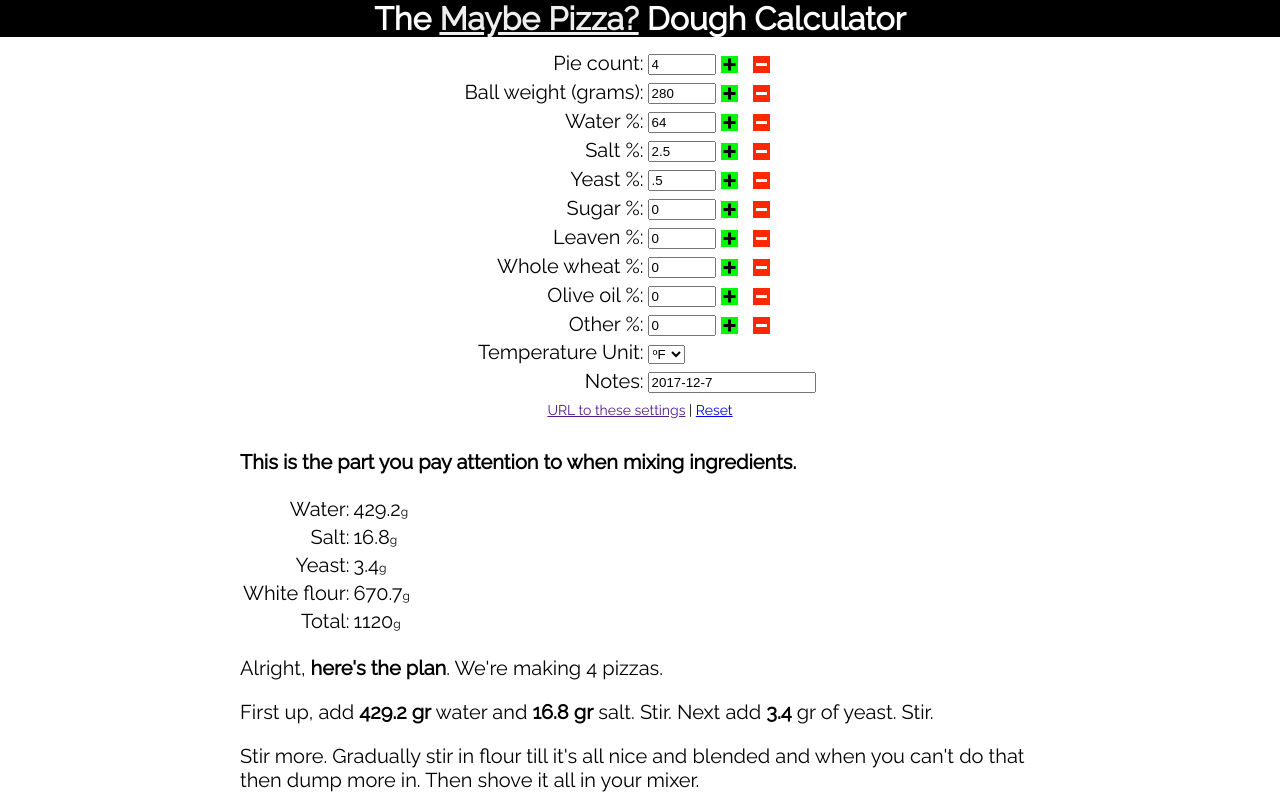
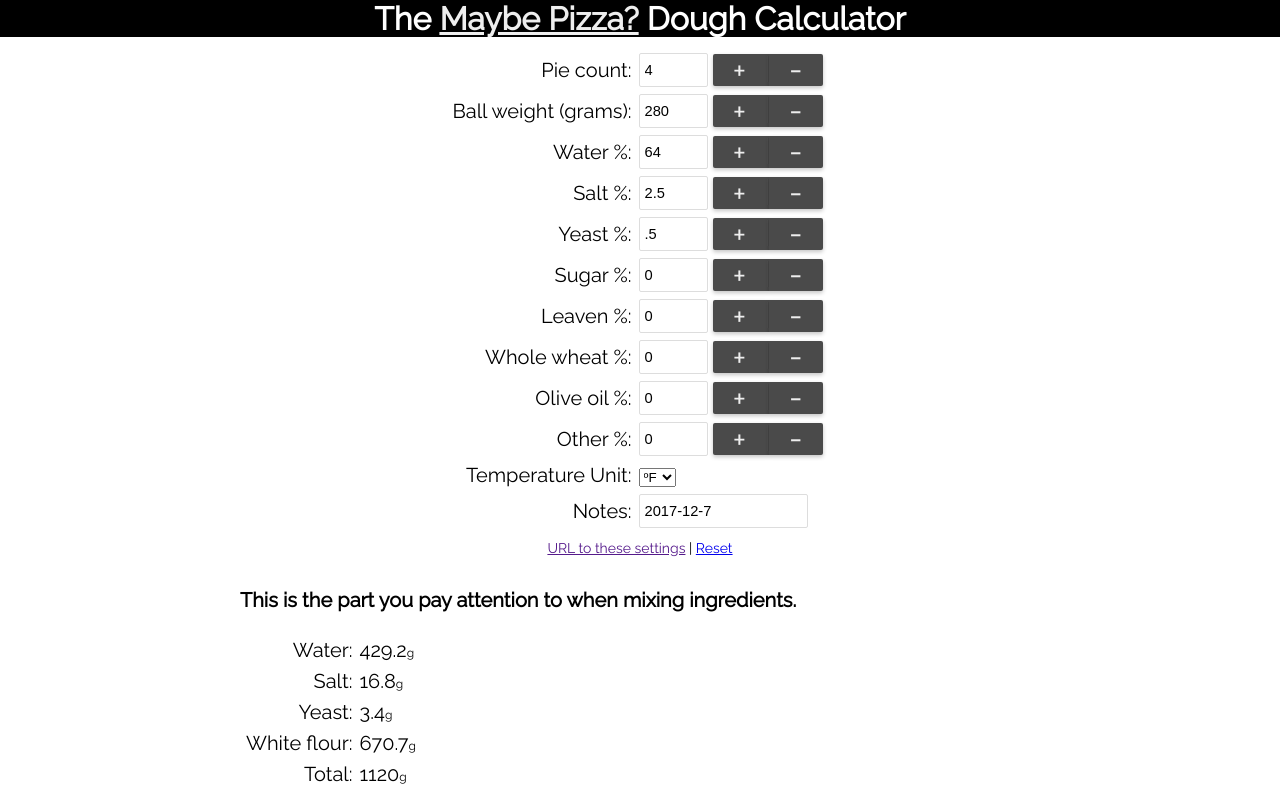
Before and after one commit to ccgus/doughcalc, a plain HTML site: page index.html in a window 1280 px wide. Shown: the top 800 px of the page. Drawn offline with Linux system fonts and the light colour scheme.

Commit message:
Adjusted style

```diff
--- a/index.html
+++ b/index.html
@@ -52,17 +52,73 @@
 				margin-bottom: 3px;
             }
 
+			table {
+				border-spacing: 5px;
+			}
+
             .inputField {
 				width: 60px;
+				height: 30px;
+				font-size: 11pt;
+				padding-left: 5px;
+				border: 1px solid #ddd;
+				border-radius: 2px;
             }
 
-            .changeButton {
-                border: 10px;
+			.amount {
+				display: inline-block;
+				height: 30px;
+				vertical-align: middle;
+
 				margin: 0px;
-                margin-bottom: -4px;
-                padding: 0px;
-                padding-right: 10px;
+				padding-left: 20px;
+				padding-right: 20px;
+				padding-bottom: 2px;
 				float: none;
+				text-decoration: none;
+				text-align: center;
+				vertical-align: middle;
+				font-size: 24pt;
+				font-weight: 500;
+				color: black;
+
+				/* Combined Shape: */
+				color: #eeeeee;
+				background: #4A4A4A;
+				box-shadow: 0 2px 4px 0 rgba(0,0,0,0.23);
+				line-height: 30px;
+			}
+
+			.amount:hover {
+				background: #4C4C4C;
+			}
+
+			.amount:active {
+				background: #5A5A5A;
+			}
+
+			.increase {
+				border-radius: 2px 0 0 2px;
+				line-height: 34px;
+			}
+
+			.increase::after {
+				/* Line: */
+				position: relative;
+				display: inline-block;
+				left: 22px;
+				content: " ";
+				width: 1px;
+				height: 24px;
+				opacity: 0.04;
+				border: 1px solid #000000;
+				box-shadow: -1px 0 0 0 rgba(255,255,255,0.50);
+			}
+
+			.decrease {
+				position: relative;
+				left: -5px;
+				border-radius: 0 2px 2px 0;
 			}
 
 			.measure {
@@ -71,12 +127,6 @@
 
             .gram {
                 font-size: .6em;
-            }
-
-            tr {
-                padding: 0px;
-                margin: 0px;
-                border: 0px;
             }
 
             .copyright {
@@ -349,8 +399,8 @@
             	<tr>
                 	<td align="right">Pie count:</td>
                 	<td valign="center"><input type="number" class="inputField" id="ballCount" name="ballCount" value="4" min="1" max="2000" pattern="\d*" onchange="recalc(); return true;" />
-                    	<a href="javascript:stepField('ballCount', 1, 1)"><img src="plus.png" width="17" height="17" class="changeButton"/></a>
-                    	<a href="javascript:stepField('ballCount', 1, -1)"><img src="minus.png" width="17" height="17" class="changeButton"/></a>
+                    	<a class="increase amount" href="javascript:stepField('ballCount', 1, 1)">+</a>
+                    	<a class="decrease amount" href="javascript:stepField('ballCount', 1, -1)">-</a>
 
                 	</td>
             	</tr>
@@ -358,70 +408,70 @@
             	<tr>
                 	<td align="right">Ball weight (grams):</td>
                 	<td><input type="number" class="inputField" id="ballWeight" name="ballWeight" value="280" min="10" max="1000" step="5" pattern="\d*" onchange="recalc(); return true;">
-                    	<a href="javascript:stepField('ballWeight', 5, 1)"><img src="plus.png" width="17" height="17" class="changeButton"/></a>
-                    	<a href="javascript:stepField('ballWeight', 5, -1)"><img src="minus.png" width="17" height="17" class="changeButton"/></a>
+                    	<a class="increase amount" href="javascript:stepField('ballWeight', 5, 1)">+</a>
+                    	<a class="decrease amount" href="javascript:stepField('ballWeight', 5, -1)">-</a>
                     </td>
             	</tr>
 
             	<tr>
                 	<td align="right">Water %:</td>
                 	<td><input type="number" class="inputField" id="waterPercent" name="waterPercent" value="64" min="50" max="100" step=".5" onchange="recalc(); return true;">
-                    	<a href="javascript:stepField('waterPercent', .5, 1)"><img src="plus.png" width="17" height="17" class="changeButton"/></a>
-                    	<a href="javascript:stepField('waterPercent', .5, -1)"><img src="minus.png" width="17" height="17" class="changeButton"/></a>
+                    	<a class="increase amount" href="javascript:stepField('waterPercent', .5, 1)">+</a>
+                    	<a class="decrease amount" href="javascript:stepField('waterPercent', .5, -1)">-</a>
                     </td>
             	</tr>
 
             	<tr>
                 	<td align="right">Salt %:</td>
                 	<td><input type="number" class="inputField" id="saltPercent" name="saltPercent" value="2.5" min="0" step=".25" max="10" onchange="recalc(); return true;">
-                    	<a href="javascript:stepField('saltPercent', .25, 1)"><img src="plus.png" width="17" height="17" class="changeButton"/></a>
-                    	<a href="javascript:stepField('saltPercent', .25, -1)"><img src="minus.png" width="17" height="17" class="changeButton"/></a>
+                    	<a class="increase amount" href="javascript:stepField('saltPercent', .25, 1)">+</a>
+                    	<a class="decrease amount" href="javascript:stepField('saltPercent', .25, -1)">-</a>
                     </td>
             	</tr>
 
             	<tr>
                 	<td align="right">Yeast %:</td>
                 	<td><input type="number" class="inputField" id="yeastPercent" name="yeastPercent" value=".5" min="0" max="10" step=".1" onchange="recalc(); return true;">
-                    	<a href="javascript:stepField('yeastPercent', .1, 1)"><img src="plus.png" width="17" height="17" class="changeButton"/></a>
-                    	<a href="javascript:stepField('yeastPercent', .1, -1)"><img src="minus.png" width="17" height="17" class="changeButton"/></a>
+                    	<a class="increase amount" href="javascript:stepField('yeastPercent', .1, 1)">+</a>
+                    	<a class="decrease amount" href="javascript:stepField('yeastPercent', .1, -1)">-</a>
                     </td>
             	</tr>
 
             	<tr>
                 	<td align="right">Sugar %:</td>
                 	<td><input type="number" class="inputField" id="sugarPercent" name="sugarPercent" value="0" min="0" max="10" step=".1" onchange="recalc(); return true;">
-                    	<a href="javascript:stepField('sugarPercent', .1, 1)"><img src="plus.png" width="17" height="17" class="changeButton"/></a>
-                    	<a href="javascript:stepField('sugarPercent', .1, -1)"><img src="minus.png" width="17" height="17" class="changeButton"/></a>
+                    	<a class="increase amount" href="javascript:stepField('sugarPercent', .1, 1)">+</a>
+                    	<a class="decrease amount" href="javascript:stepField('sugarPercent', .1, -1)">-</a>
                     </td>
             	</tr>
             	<tr>
                 	<td align="right">Leaven %:</td>
                 	<td><input type="number" class="inputField" id="leavenPercent" name="leavenPercent" value="0" min="0" max="30" step=".25" onchange="recalc(); return true;">
-                    	<a href="javascript:stepField('leavenPercent', .25, 1)"><img src="plus.png" width="17" height="17" class="changeButton"/></a>
-                    	<a href="javascript:stepField('leavenPercent', .25, -1)"><img src="minus.png" width="17" height="17" class="changeButton"/></a>
+                    	<a class="increase amount" href="javascript:stepField('leavenPercent', .25, 1)">+</a>
+                    	<a class="decrease amount" href="javascript:stepField('leavenPercent', .25, -1)">-</a>
                     </td>
             	</tr>
             	<tr>
                 	<td align="right">Whole wheat %:</td>
                 	<td><input type="number" class="inputField" id="wholeWheatPercent" name="wholeWheatPercent" value="0" min="0" max="100" onchange="recalc(); return true;">
-                    	<a href="javascript:stepField('wholeWheatPercent', 1, 1)"><img src="plus.png" width="17" height="17" class="changeButton"/></a>
-                    	<a href="javascript:stepField('wholeWheatPercent', 1, -1)"><img src="minus.png" width="17" height="17" class="changeButton"/></a>
+                    	<a class="increase amount" href="javascript:stepField('wholeWheatPercent', 1, 1)">+</a>
+                    	<a class="decrease amount" href="javascript:stepField('wholeWheatPercent', 1, -1)">-</a>
                     </td>
             	</tr>
 
             	<tr>
                 	<td align="right">Olive oil %:</td>
                 	<td><input type="number" class="inputField" id="oilPercent" name="oilPercent" value="0" min="0" max="100" onchange="recalc(); return true;">
-                    	<a href="javascript:stepField('oilPercent', 1, 1)"><img src="plus.png" width="17" height="17" class="changeButton"/></a>
-                    	<a href="javascript:stepField('oilPercent', 1, -1)"><img src="minus.png" width="17" height="17" class="changeButton"/></a>
+                    	<a class="increase amount" href="javascript:stepField('oilPercent', 1, 1)">+</a>
+                    	<a class="decrease amount" href="javascript:stepField('oilPercent', 1, -1)">-</a>
                     </td>
             	</tr>
 
             	<tr>
                 	<td align="right">Other %:</td>
                 	<td><input type="number" class="inputField" id="otherPercent" name="otherPercent" value="0" min="0" max="100" step=".25" onchange="recalc(); return true;">
-                    	<a href="javascript:stepField('otherPercent', .25, 1)"><img src="plus.png" width="17" height="17" class="changeButton"/></a>
-                    	<a href="javascript:stepField('otherPercent', .25, -1)"><img src="minus.png" width="17" height="17" class="changeButton"/></a>
+                    	<a class="increase amount" href="javascript:stepField('otherPercent', .25, 1)">+</a>
+                    	<a class="decrease amount" href="javascript:stepField('otherPercent', .25, -1)">-</a>
                     </td>
             	</tr>
 
```
Lines whose indentation alone changed are shown as unchanged.
